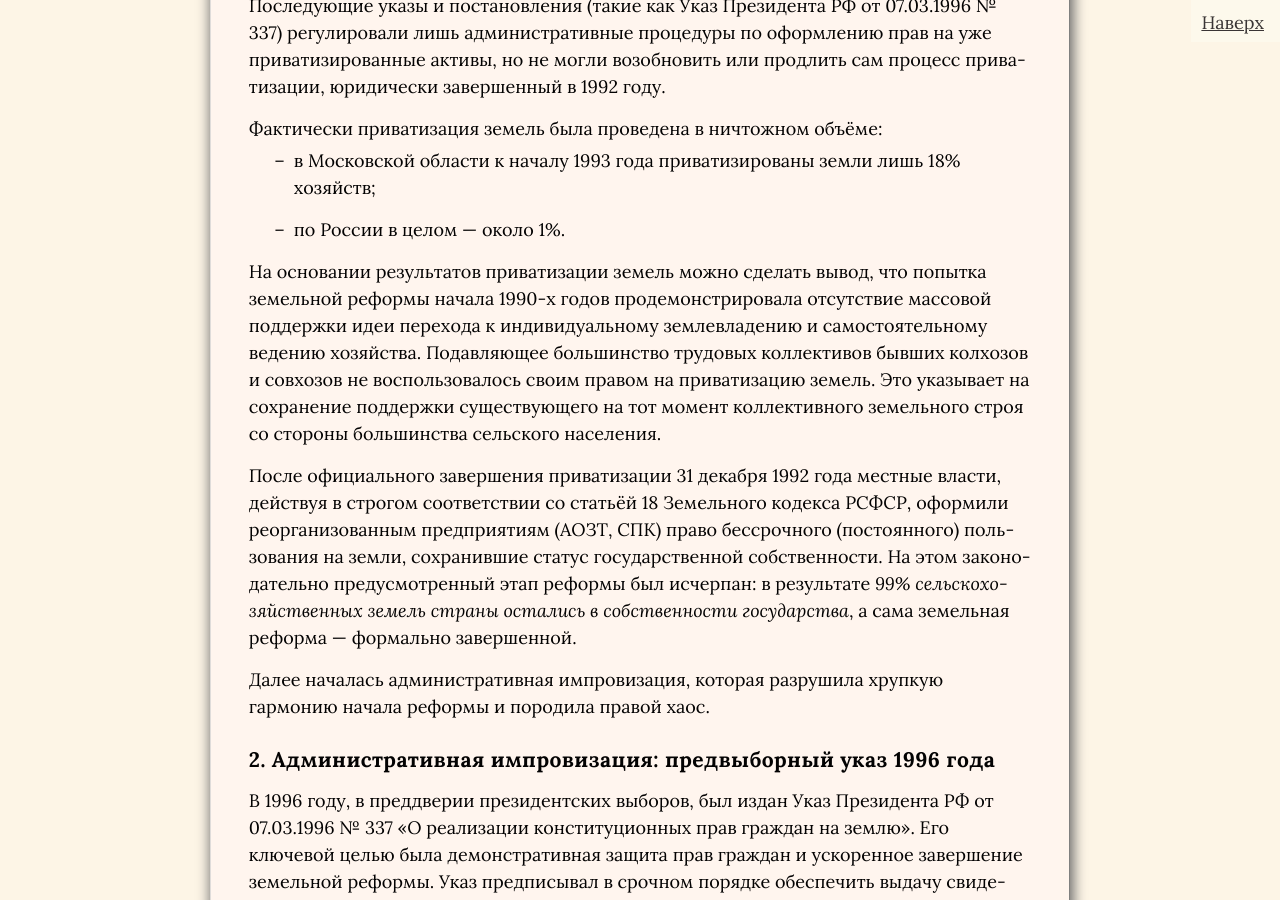
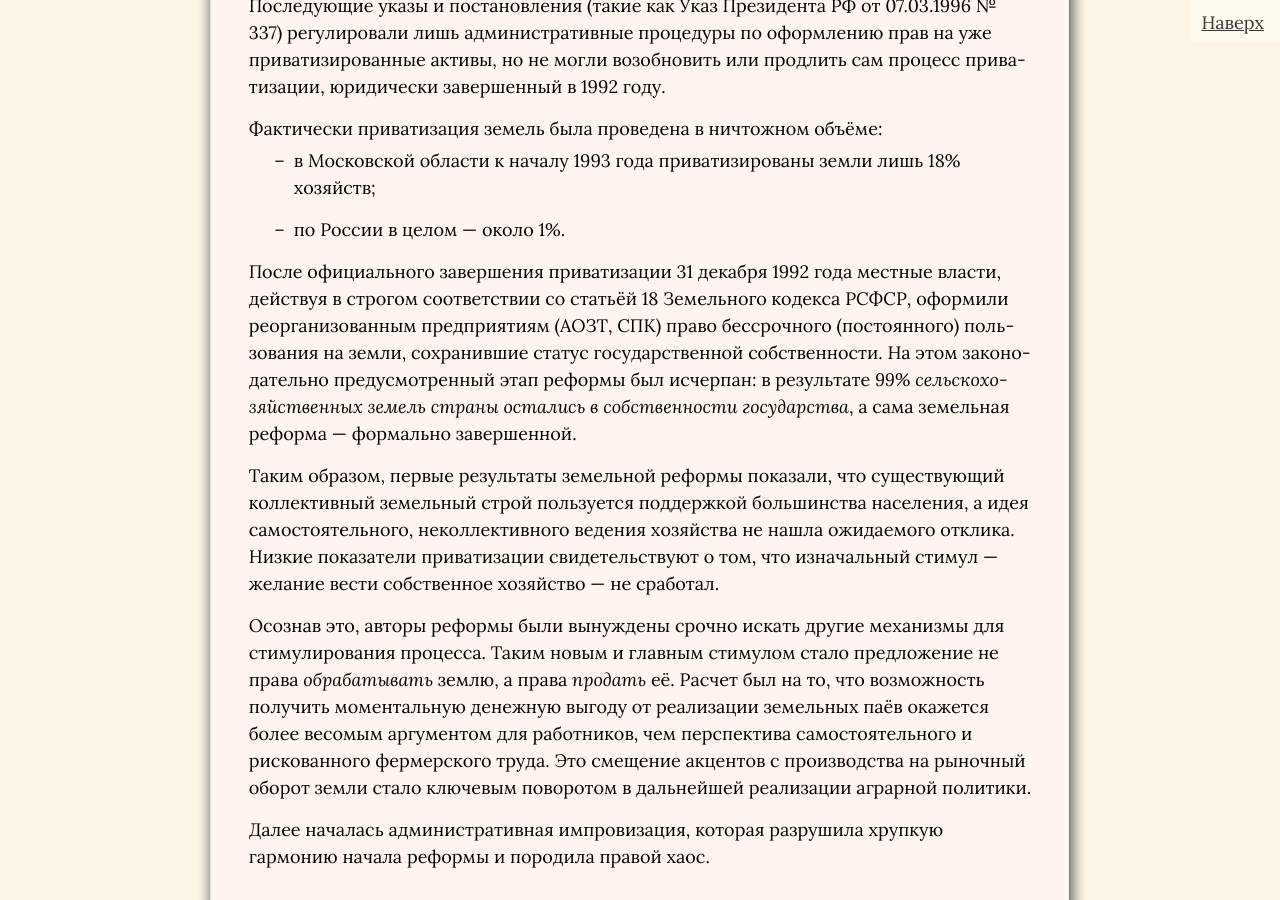
Before and after one commit to SergSi/land-use-art, a Jekyll site: the page built from _posts/2025-08-25-reforma.md, in a window 1280 px wide and 900 px high, scrolled down 3285 px. Built offline with Jekyll 4.4.1, drawn with Linux system fonts in a browser that asks for light colours; some web fonts are replaced.

Commit message:
Update 2025-08-25-reforma.md

```diff
--- a/_posts/2025-08-25-reforma.md
+++ b/_posts/2025-08-25-reforma.md
@@ -55,9 +55,11 @@ align: right
 
 - по России в целом — около 1%.
 
-На основании результатов приватизации земель можно сделать вывод, что попытка земельной реформы начала 1990-х годов продемонстрировала отсутствие массовой поддержки идеи перехода к индивидуальному землевладению и самостоятельному ведению хозяйства. Подавляющее большинство трудовых коллективов бывших колхозов и совхозов не воспользовалось своим правом на приватизацию земель. Это указывает на сохранение поддержки существующего на тот момент коллективного земельного строя со стороны большинства сельского населения.
+После официального завершения приватизации 31 декабря 1992 года местные власти, действуя в строгом соответствии со статьёй 18 Земельного кодекса РСФСР, оформили реорганизованным предприятиям (АОЗТ, СПК) право бессрочного (постоянного) пользования на земли, сохранившие статус государственной собственности. На этом законодательно предусмотренный этап реформы был исчерпан: в результате *99% сельскохозяйственных земель страны остались в собственности государства*, а сама земельная реформа — формально завершенной.
 
-После официального завершения приватизации 31 декабря 1992 года местные власти, действуя в строгом соответствии со статьёй 18 Земельного кодекса РСФСР, оформили реорганизованным предприятиям (АОЗТ, СПК) право бессрочного (постоянного) пользования на земли, сохранившие статус государственной собственности. На этом законодательно предусмотренный этап реформы был исчерпан: в результате *99% сельскохозяйственных земель страны остались в собственности государства*, а сама земельная реформа — формально завершенной.
+Таким образом, первые результаты земельной реформы показали, что существующий коллективный земельный строй пользуется поддержкой большинства населения, а идея самостоятельного, неколлективного ведения хозяйства не нашла ожидаемого отклика. Низкие показатели приватизации свидетельствуют о том, что изначальный стимул — желание вести собственное хозяйство — не сработал.
+
+Осознав это, авторы реформы были вынуждены срочно искать другие механизмы для стимулирования процесса. Таким новым и главным стимулом стало предложение не права *обрабатывать* землю, а права *продать* её. Расчет был на то, что возможность получить моментальную денежную выгоду от реализации земельных паёв окажется более весомым аргументом для работников, чем перспектива самостоятельного и рискованного фермерского труда. Это смещение акцентов с производства на рыночный оборот земли стало ключевым поворотом в дальнейшей реализации аграрной политики.
 
 Далее началась административная импровизация, которая разрушила хрупкую гармонию начала реформы и породила правой хаос.
 
```
